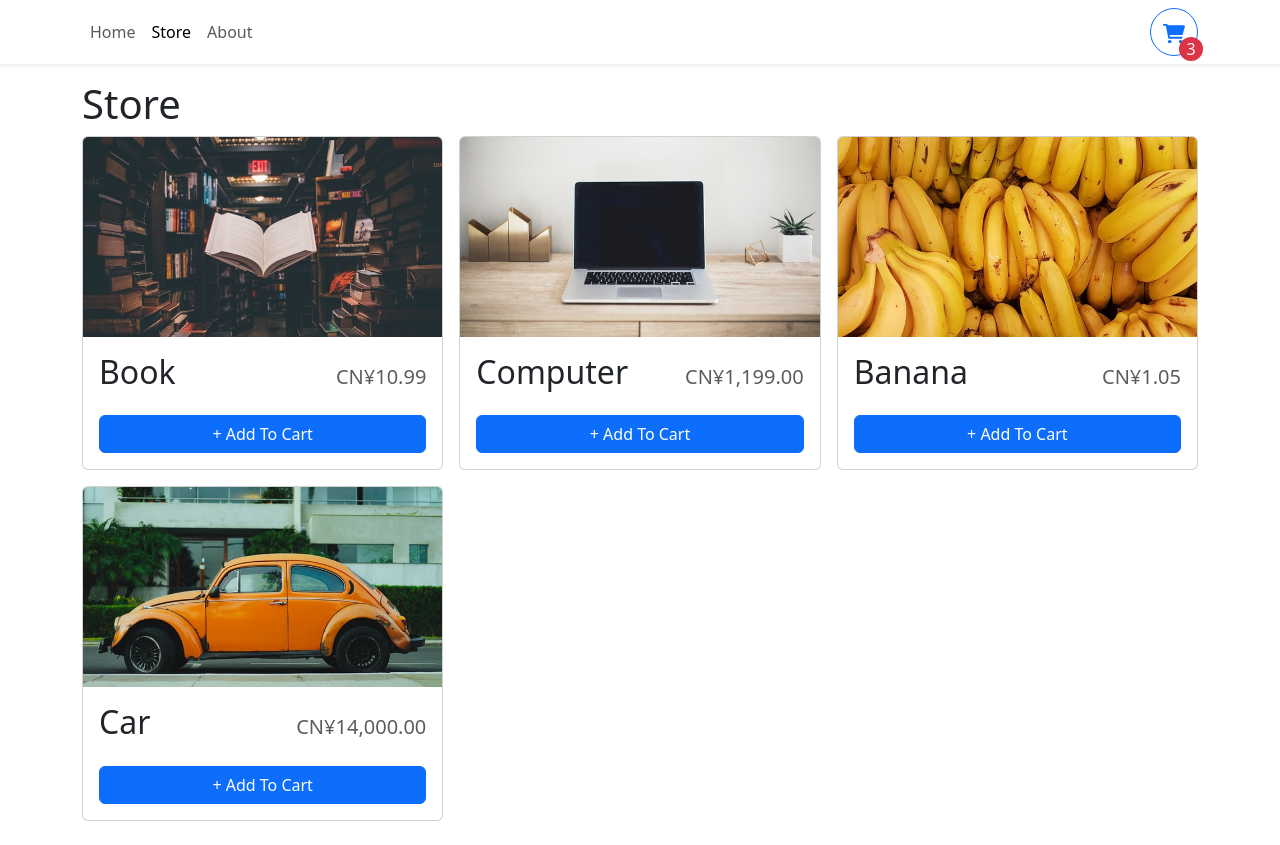
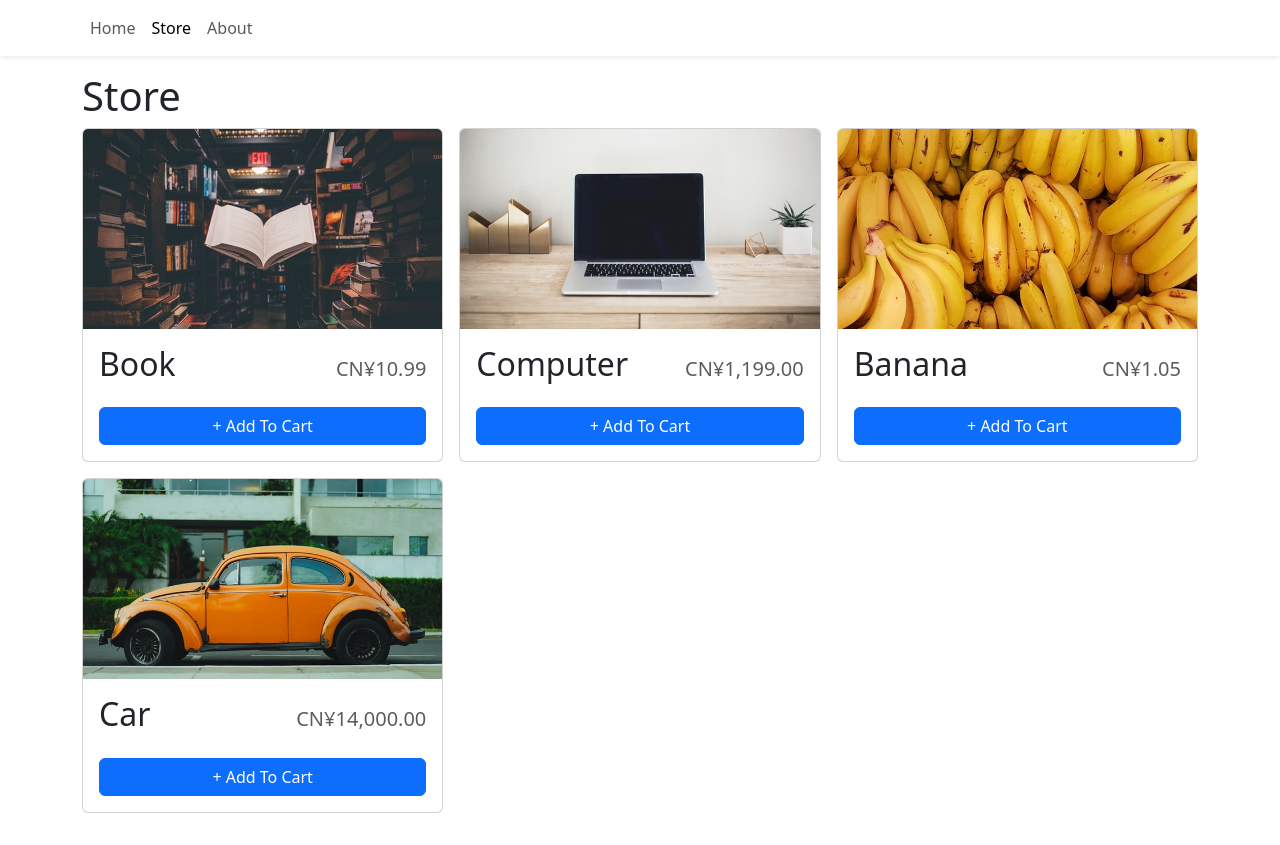
Before and after one commit to myreacts/How-To-Create-An-Advanced-Shopping-Cart-With-React-and-TypeScript, a React (Vite) app: page /store in a window 1280 px wide. Built offline with nearby package versions, Linux system fonts and the light colour scheme.

Commit message:
feat: 购物车按钮逻辑
Signed-off-by: baizhi958216 <1475289190@qq.com>

```diff
--- a/src/components/Navbar.tsx
+++ b/src/components/Navbar.tsx
@@ -1,7 +1,9 @@
 import { Button, Container, Nav, Navbar as NavbarBs } from "react-bootstrap";
 import { NavLink } from "react-router-dom";
+import { useShoppingCart } from "../content/ShoppingCartContext";
 
 export function Navbar() {
+  const { openCart, cartQuantity } = useShoppingCart();
   return (
     // 导航栏
     <NavbarBs sticky="top" className="bg-white shadow-sm mb-3">
@@ -17,7 +19,9 @@ export function Navbar() {
             About
           </Nav.Link>
         </Nav>
+        {cartQuantity > 0 && (
           <Button
+            onClick={openCart}
             style={{ width: "3rem", height: "3rem", position: "relative" }}
             variant="outline-primary"
             className="rounded-circle"
@@ -29,6 +33,7 @@ export function Navbar() {
             >
               <path d="M96 0C107.5 0 117.4 8.19 119.6 19.51L121.1 32H541.8C562.1 32 578.3 52.25 572.6 72.66L518.6 264.7C514.7 278.5 502.1 288 487.8 288H170.7L179.9 336H488C501.3 336 512 346.7 512 360C512 373.3 501.3 384 488 384H159.1C148.5 384 138.6 375.8 136.4 364.5L76.14 48H24C10.75 48 0 37.25 0 24C0 10.75 10.75 0 24 0H96zM128 464C128 437.5 149.5 416 176 416C202.5 416 224 437.5 224 464C224 490.5 202.5 512 176 512C149.5 512 128 490.5 128 464zM512 464C512 490.5 490.5 512 464 512C437.5 512 416 490.5 416 464C416 437.5 437.5 416 464 416C490.5 416 512 437.5 512 464z" />
             </svg>
+
             <div
               className="rounded-circle bg-danger d-flex justify-content-center align-items-center"
               style={{
@@ -41,9 +46,10 @@ export function Navbar() {
                 transform: "translate(25%, 25%)",
               }}
             >
-            3
+              {cartQuantity}
             </div>
           </Button>
+        )}
       </Container>
     </NavbarBs>
   );
--- a/src/content/ShoppingCartContext.tsx
+++ b/src/content/ShoppingCartContext.tsx
@@ -10,10 +10,14 @@ type ShoppingCartProviderProps = {
 };
 
 type ShoppingCartContext = {
+  openCart: () => void;
+  closeCart: () => void;
   getItemQuantity: (id: number) => number;
   increaseCartQuantity: (id: number) => void;
   decreaseCartQuantity: (id: number) => void;
   removeFromCart: (id: number) => void;
+  cartQuantity: number;
+  cartItems: CartItem[];
 };
 
 const ShoppingCartContext = createContext({} as ShoppingCartContext);
@@ -23,7 +27,13 @@ export function useShoppingCart() {
 }
 
 export function ShoppingCartProvider({ children }: ShoppingCartProviderProps) {
+  const [isOpen, setOpen] = useState<boolean>(false);
   const [cartItems, setCartItems] = useState<CartItem[]>([]);
+
+  const cartQuantity = cartItems.reduce(
+    (quantity, item) => item.quantity + quantity,
+    0
+  );
 
   function getItemQuantity(id: number) {
     return cartItems.find((item) => item.id === id)?.quantity || 0;
@@ -69,6 +79,10 @@ export function ShoppingCartProvider({ children }: ShoppingCartProviderProps) {
     });
   }
 
+  const openCart = () => setOpen(true);
+
+  const closeCart = () => setOpen(false);
+
   return (
     <ShoppingCartContext.Provider
       value={{
@@ -76,6 +90,10 @@ export function ShoppingCartProvider({ children }: ShoppingCartProviderProps) {
         increaseCartQuantity,
         decreaseCartQuantity,
         removeFromCart,
+        openCart,
+        closeCart,
+        cartItems,
+        cartQuantity,
       }}
     >
       {children}
```
Lines whose indentation alone changed are shown as unchanged.
